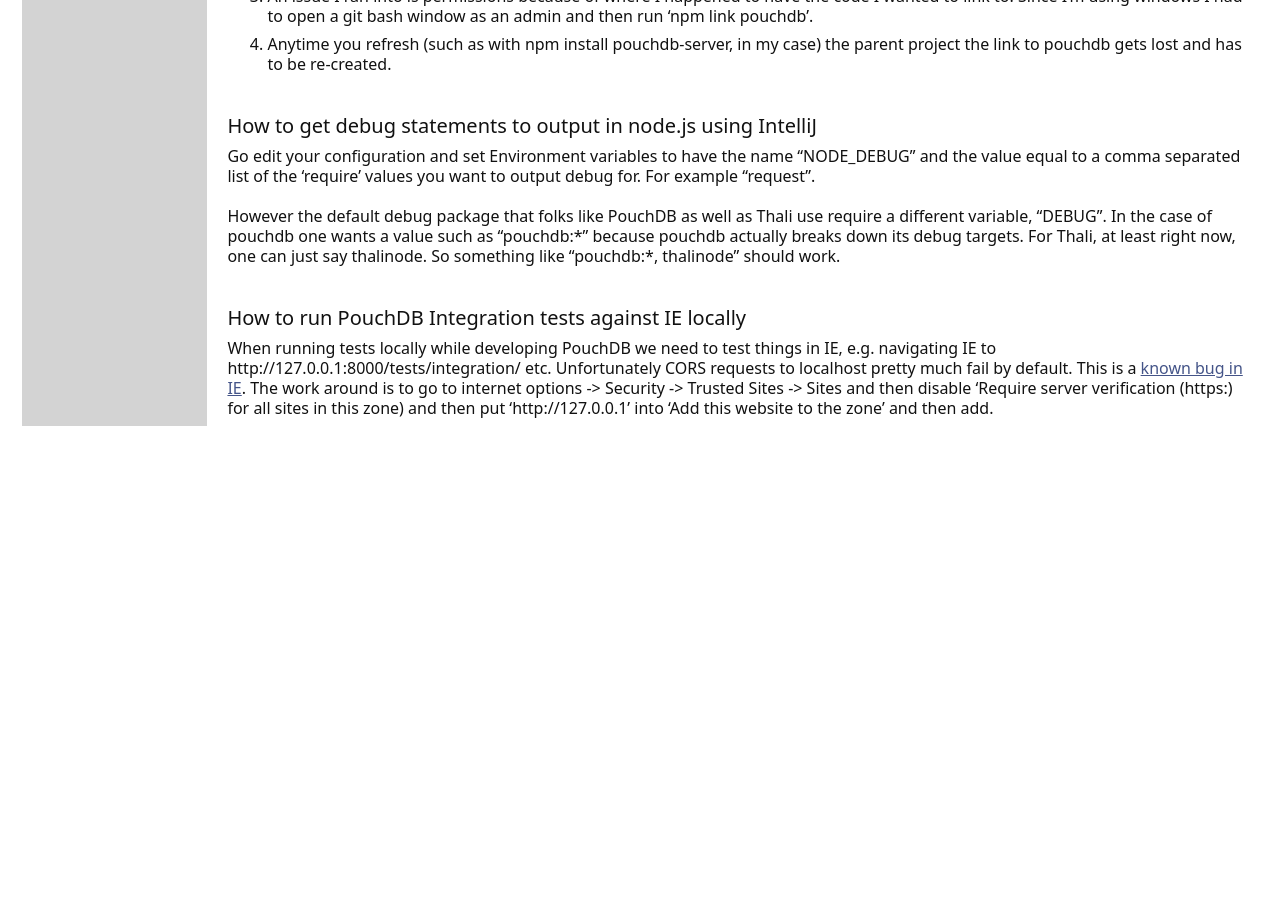
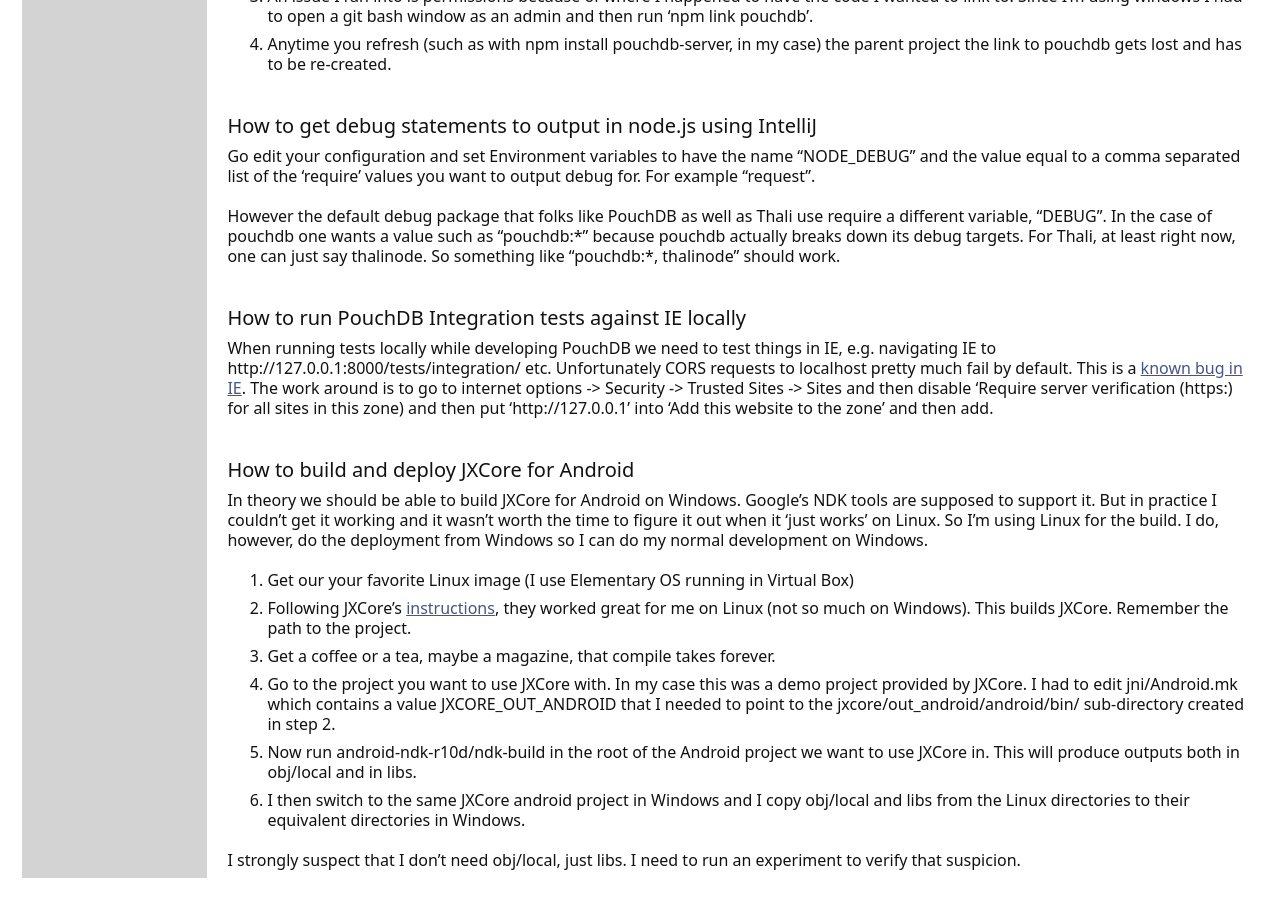
Before and after one commit to thaliproject/thali, a Jekyll site: the page built from DeveloperHandbook.md, in a window 1280 px wide and 900 px high, scrolled down 2959 px. Built offline with Jekyll 4.4.1, drawn with Linux system fonts in a browser that asks for light colours; Markdown is read by kramdown in place of the engine named in the settings; before the commit the page ends 3407 px from its top, so only the background shows below that.

Commit message:
Update DeveloperHandbook.md

```diff
--- a/DeveloperHandbook.md
+++ b/DeveloperHandbook.md
@@ -97,3 +97,15 @@
 
 ## How to run PouchDB Integration tests against IE locally
 When running tests locally while developing PouchDB we need to test things in IE, e.g. navigating IE to http://127.0.0.1:8000/tests/integration/ etc. Unfortunately CORS requests to localhost pretty much fail by default. This is a [known bug in IE](http://stackoverflow.com/questions/22098259/access-denied-in-ie-10-and-11-when-ajax-target-is-localhost). The work around is to go to internet options -> Security -> Trusted Sites -> Sites and then disable 'Require server verification (https:) for all sites in this zone) and then put 'http://127.0.0.1' into 'Add this website to the zone' and then add.
+
+## How to build and deploy JXCore for Android
+In theory we should be able to build JXCore for Android on Windows. Google's NDK tools are supposed to support it. But in practice I couldn't get it working and it wasn't worth the time to figure it out when it 'just works' on Linux. So I'm using Linux for the build. I do, however, do the deployment from Windows so I can do my normal development on Windows.
+
+1. Get our your favorite Linux image (I use Elementary OS running in Virtual Box)
+2. Following JXCore's [instructions](https://github.com/jxcore/jxcore/blob/master/doc/Android_Compile.md), they worked great for me on Linux (not so much on Windows). This builds JXCore. Remember the path to the project.
+3. Get a coffee or a tea, maybe a magazine, that compile takes forever.
+4. Go to the project you want to use JXCore with. In my case this was a demo project provided by JXCore. I had to edit jni/Android.mk which contains a value JXCORE_OUT_ANDROID that I needed to point to the jxcore/out_android/android/bin/ sub-directory created in step 2.
+5. Now run android-ndk-r10d/ndk-build in the root of the Android project we want to use JXCore in. This will produce outputs both in obj/local and in libs.
+6. I then switch to the same JXCore android project in Windows and I copy obj/local and libs from the Linux directories to their equivalent directories in Windows.
+
+I strongly suspect that I don't need obj/local, just libs. I need to run an experiment to verify that suspicion.
```
